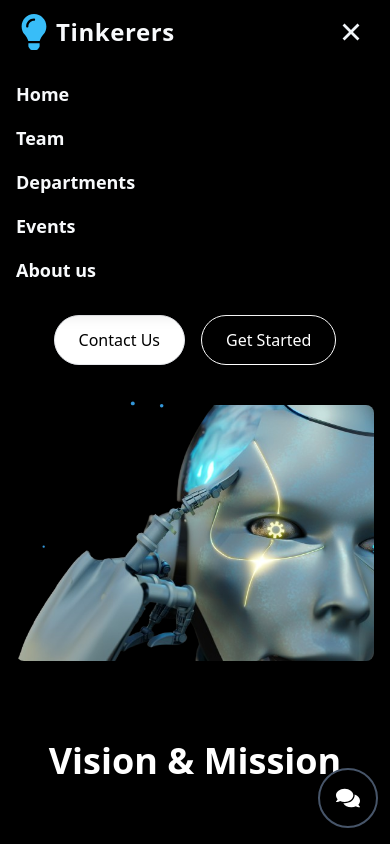
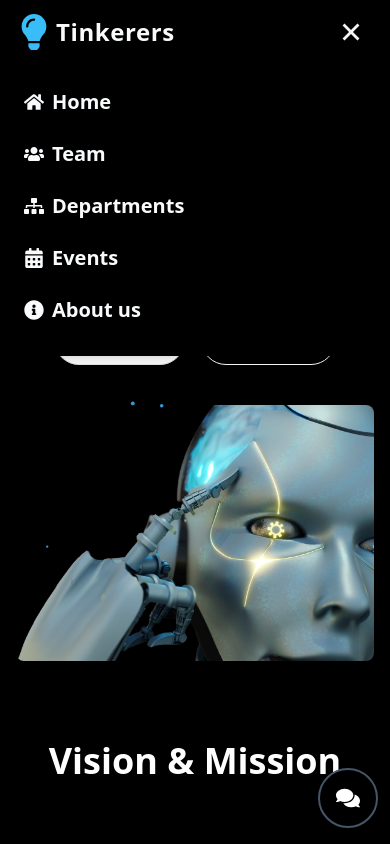
Before and after one commit to Hemanth-4301/alpha, a React (Vite) app: page / in a window 390 px wide. Both pictures are taken after a click on the button 351 px from the left and 32 px from the top of the page. Shown: the top 844 px of the page. Built offline with nearby package versions, Linux system fonts and the light colour scheme.

Commit message:
ui design changes

```diff
--- a/src/components/Navbar.jsx
+++ b/src/components/Navbar.jsx
@@ -7,23 +7,80 @@ import { Link } from "react-router-dom";
 import logo from "../assets/logo.png";
 import { FaLightbulb } from "react-icons/fa";
 import { useNavigate } from "react-router-dom";
+import {
+  FaHome,
+  FaUsers,
+  FaSitemap,
+  FaCalendarAlt,
+  FaInfoCircle,
+} from "react-icons/fa";
 
 const Navbar = () => {
   const [isOpen, setIsOpen] = useState(false);
   const navigate = useNavigate();
 
   const navItems = [
-    { name: "Home", to: "/#home" },
-    { name: "Team", to: "/team#team" },
-    { name: "Departments", to: "/dept#dept" },
-    { name: "Events", to: "/#events" },
-    { name: "About us", to: "/about#about" },
+    { name: "Home", to: "/#home", icon: <FaHome className="mr-2" /> },
+    { name: "Team", to: "/team#team", icon: <FaUsers className="mr-2" /> },
+    {
+      name: "Departments",
+      to: "/dept#dept",
+      icon: <FaSitemap className="mr-2" />,
+    },
+    {
+      name: "Events",
+      to: "/#events",
+      icon: <FaCalendarAlt className="mr-2" />,
+    },
+    {
+      name: "About us",
+      to: "/about#about",
+      icon: <FaInfoCircle className="mr-2" />,
+    },
   ];
+
+  const itemVariants = {
+    closed: {
+      opacity: 0,
+      x: -20,
+      transition: { duration: 0.2 },
+    },
+    open: {
+      opacity: 1,
+      x: 0,
+      transition: {
+        type: "spring",
+        stiffness: 300,
+        damping: 24,
+      },
+    },
+  };
+
+  const containerVariants = {
+    closed: {
+      opacity: 0,
+      height: 0,
+      transition: {
+        when: "afterChildren",
+        staggerChildren: 0.03,
+        staggerDirection: -1,
+      },
+    },
+    open: {
+      opacity: 1,
+      height: "auto",
+      transition: {
+        when: "beforeChildren",
+        staggerChildren: 0.03,
+        staggerDirection: 1,
+      },
+    },
+  };
 
   return (
     <nav className="fixed w-full bg-black text-slate-50 z-50 shadow-lg">
       <div className="max-w-7xl mx-auto px-4 sm:px-6 lg:px-8">
-        <div className="flex items-center justify-between  h-16">
+        <div className="flex items-center justify-between h-16">
           <div className="flex-shrink-0">
             <h1 className="flex gap-1 justify-center items-center text-2xl font-extrabold tracking-wide cursor-pointer hover:text-slate-100 transition duration-300">
               <HashLink
@@ -40,7 +97,7 @@ const Navbar = () => {
             </h1>
           </div>
 
-          <div className="hidden md:flex space-x-20">
+          <div className="hidden md:flex space-x-20 ">
             {navItems.map((item) => (
               <HashLink
                 key={item.name}
@@ -61,9 +118,21 @@ const Navbar = () => {
               aria-label="Toggle menu"
             >
               {isOpen ? (
+                <motion.div
+                  initial={{ rotate: 0 }}
+                  animate={{ rotate: 180 }}
+                  transition={{ duration: 0.3 }}
+                >
                   <IoCloseSharp size={30} className="text-slate-100" />
+                </motion.div>
               ) : (
+                <motion.div
+                  initial={{ rotate: 0 }}
+                  animate={{ rotate: 360 }}
+                  transition={{ duration: 0.3 }}
+                >
                   <HiOutlineMenuAlt4 size={30} className="text-slate-100" />
+                </motion.div>
               )}
             </button>
           </div>
@@ -72,24 +141,29 @@ const Navbar = () => {
 
       {/* Mobile Menu */}
       <motion.div
-        initial={{ opacity: 0, height: 0 }}
-        animate={{
-          opacity: isOpen ? 1 : 0,
-          height: isOpen ? "auto" : 0,
-        }}
-        className="md:hidden bg-black overflow-hidden transition-all duration-300"
+        initial="closed"
+        animate={isOpen ? "open" : "closed"}
+        variants={containerVariants}
+        className="md:hidden bg-black overflow-hidden"
       >
-        <div className="px-4 pt-4 pb-6 space-y-4">
+        <div className="px-3  pt-4 pb-6 space-y-2">
           {navItems.map((item) => (
+            <motion.div
+              key={item.name}
+              variants={itemVariants}
+              whileHover={{ scale: 1.02 }}
+              whileTap={{ scale: 0.98 }}
+            >
               <HashLink
-              key={item.name}
                 smooth
                 to={item.to}
-              onClick={() => setIsOpen(false)} // Close menu on click
-              className="block text-lg font-semibold hover:text-slate-100 transition duration-300"
+                onClick={() => setIsOpen(false)}
+                className="flex items-center text-xl font-semibold hover:text-sky-400 transition duration-300 py-2 px-3 rounded-md hover:bg-gray-800"
               >
+                {item.icon}
                 {item.name}
               </HashLink>
+            </motion.div>
           ))}
         </div>
       </motion.div>
--- a/src/components/Team.jsx
+++ b/src/components/Team.jsx
@@ -1,7 +1,7 @@
 "use client";
-import { motion } from "framer-motion";
-import { FaLinkedin } from "react-icons/fa";
-import { useCallback } from "react";
+import { motion, AnimatePresence } from "framer-motion";
+import { FaLinkedin, FaTimes } from "react-icons/fa";
+import { useCallback, useState } from "react";
 import Particles from "react-particles";
 import { loadSlim } from "tsparticles-slim";
 import narender_sir from "../assets/team_members/narender_sir.jpg";
@@ -119,6 +119,9 @@ const teamMembers = [
 ];
 
 const Team = () => {
+  const [selectedMember, setSelectedMember] = useState(null);
+  const [isModalOpen, setIsModalOpen] = useState(false);
+
   const particlesInit = useCallback(async (engine) => {
     await loadSlim(engine);
   }, []);
@@ -133,7 +136,7 @@ const Team = () => {
         },
       },
       color: {
-        value: "#f5f5f5", // Light blue color matching your theme
+        value: "#f5f5f5",
       },
       shape: {
         type: "circle",
@@ -208,6 +211,17 @@ const Team = () => {
     retina_detect: true,
   };
 
+  const openModal = (member) => {
+    setSelectedMember(member);
+    setIsModalOpen(true);
+    document.body.style.overflow = "hidden"; // Prevent scrolling when modal is open
+  };
+
+  const closeModal = () => {
+    setIsModalOpen(false);
+    document.body.style.overflow = "auto"; // Re-enable scrolling
+  };
+
   return (
     <section id="team" className="py-20 bg-black relative">
       {/* Particles background */}
@@ -258,7 +272,16 @@ const Team = () => {
                   <img
                     src={balaji_sir || "/placeholder.svg"}
                     alt={"mentor-2"}
-                    className="w-40 h-40 rounded-full mx-auto object-cover ring-4 ring-primary-lightBlue/30"
+                    className="w-40 h-40 rounded-full mx-auto object-cover ring-4 ring-primary-lightBlue/30 cursor-pointer hover:ring-primary-lightBlue/60 transition-all duration-300"
+                    onClick={() =>
+                      openModal({
+                        name: "Balaji V",
+                        role: "Assistant Professor , Dept of CSE-AIML & Head, ALPHA Innovation & Tinkerers' Lab",
+                        image: balaji_sir,
+                        linkedin:
+                          "https://www.linkedin.com/in/balaji-vijaykumar/",
+                      })
+                    }
                   />
                   <div className="absolute inset-0 rounded-full bg-gradient-to-tr from-primary-lightBlue/20 to-transparent"></div>
                 </div>
@@ -317,7 +340,8 @@ const Team = () => {
                   <img
                     src={member.image || "/placeholder.svg"}
                     alt={member.name}
-                    className="w-40 h-40 rounded-full mx-auto object-cover ring-4 ring-primary-lightBlue/30"
+                    className="w-40 h-40 rounded-full mx-auto object-cover ring-4 ring-primary-lightBlue/30 cursor-pointer hover:ring-primary-lightBlue/60 transition-all duration-300"
+                    onClick={() => openModal(member)}
                   />
                   <div className="absolute inset-0 rounded-full bg-gradient-to-tr from-primary-lightBlue/20 to-transparent"></div>
                 </div>
@@ -340,6 +364,83 @@ const Team = () => {
           ))}
         </div>
       </div>
+
+      {/* Modal for member details */}
+      <AnimatePresence>
+        {isModalOpen && selectedMember && (
+          <motion.div
+            initial={{ opacity: 0 }}
+            animate={{ opacity: 1 }}
+            exit={{ opacity: 0 }}
+            transition={{ duration: 0.3 }}
+            className="fixed inset-0 z-50 flex items-center justify-center bg-black bg-opacity-80 backdrop-blur-sm"
+            onClick={closeModal}
+          >
+            <motion.div
+              initial={{ scale: 0.9, opacity: 0 }}
+              animate={{ scale: 1, opacity: 1 }}
+              exit={{ scale: 0.9, opacity: 0 }}
+              transition={{ type: "spring", damping: 25, stiffness: 300 }}
+              className="bg-gray-900 rounded-xl max-w-md w-full mx-4 p-8 relative shadow-2xl border border-primary-lightBlue/20"
+              onClick={(e) => e.stopPropagation()}
+            >
+              <button
+                onClick={closeModal}
+                className="absolute top-4 right-4 text-gray-400 hover:text-white transition-colors duration-200"
+              >
+                <FaTimes className="w-6 h-6" />
+              </button>
+
+              <div className="flex flex-col items-center">
+                <motion.div
+                  initial={{ scale: 0.8 }}
+                  animate={{ scale: 1 }}
+                  transition={{ delay: 0.1 }}
+                  className="relative mb-6"
+                >
+                  <img
+                    src={selectedMember.image}
+                    alt={selectedMember.name}
+                    className="w-48 h-48 rounded-full mx-auto object-cover ring-4 ring-primary-lightBlue/50"
+                  />
+                  <div className="absolute inset-0 rounded-full bg-gradient-to-tr from-primary-lightBlue/30 to-transparent"></div>
+                </motion.div>
+
+                <motion.h3
+                  initial={{ y: 20, opacity: 0 }}
+                  animate={{ y: 0, opacity: 1 }}
+                  transition={{ delay: 0.2 }}
+                  className="text-3xl font-bold text-white mb-2 text-center"
+                >
+                  {selectedMember.name}
+                </motion.h3>
+
+                <motion.p
+                  initial={{ y: 20, opacity: 0 }}
+                  animate={{ y: 0, opacity: 1 }}
+                  transition={{ delay: 0.3 }}
+                  className="text-primary-lightBlue text-lg mb-6 text-center"
+                >
+                  {selectedMember.role}
+                </motion.p>
+
+                <motion.a
+                  initial={{ y: 20, opacity: 0 }}
+                  animate={{ y: 0, opacity: 1 }}
+                  transition={{ delay: 0.4 }}
+                  href={selectedMember.linkedin}
+                  target="_blank"
+                  rel="noopener noreferrer"
+                  className="flex items-center gap-2 px-6 py-2 bg-blue-600 hover:bg-blue-700 rounded-full text-white transition-colors duration-300"
+                >
+                  <FaLinkedin className="w-5 h-5" />
+                  Connect on LinkedIn
+                </motion.a>
+              </div>
+            </motion.div>
+          </motion.div>
+        )}
+      </AnimatePresence>
     </section>
   );
 };
```
Lines whose indentation alone changed are shown as unchanged.
